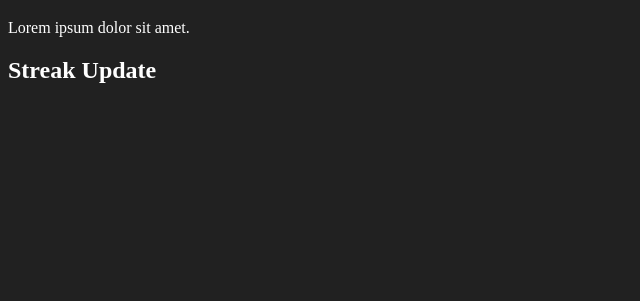
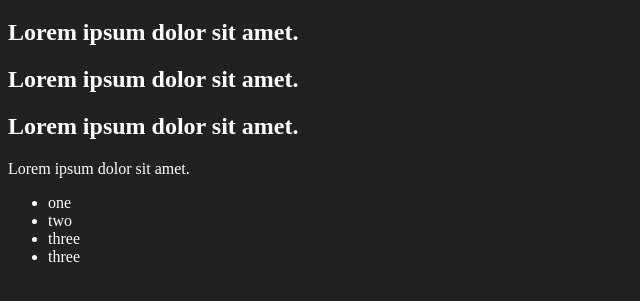
Before and after one commit to AryanSrivastava15/Js-practice, a plain HTML site: page 06_DOM/index.html in a window 1280 px wide. Shown: the part 61-362 px from the top of the page, without its empty margins (0-640 px from the left). Drawn offline with Linux system fonts and the light colour scheme.

Commit message:
DOM Selectors Done

```diff
--- a/06_DOM/index.html
+++ b/06_DOM/index.html
@@ -7,9 +7,18 @@
 </head>
 <body class="bg-black">
     <div >
-        <h1 id="title" class="heading">DOM Learning</h1>
+        <h1 id="title" class="heading">DOM Learning <span style = "display: none;">test text</span></h1>
+        <h2>Lorem ipsum dolor sit amet.</h2>
+        <h2>Lorem ipsum dolor sit amet.</h2>
+        <h2>Lorem ipsum dolor sit amet.</h2>
         <p>Lorem ipsum dolor sit amet.</p>
-        <h2>Streak Update</h2>
+
+        <ul>
+            <li class="list-item">one</li>
+            <li class="list-item">two</li>
+            <li class="list-item">three</li>
+            <li class="list-item">three</li>
+        </ul>
     </div>
 </body>
 </html>
```
Also changed, not shown: 06_DOM/DOM Notes.txt.
